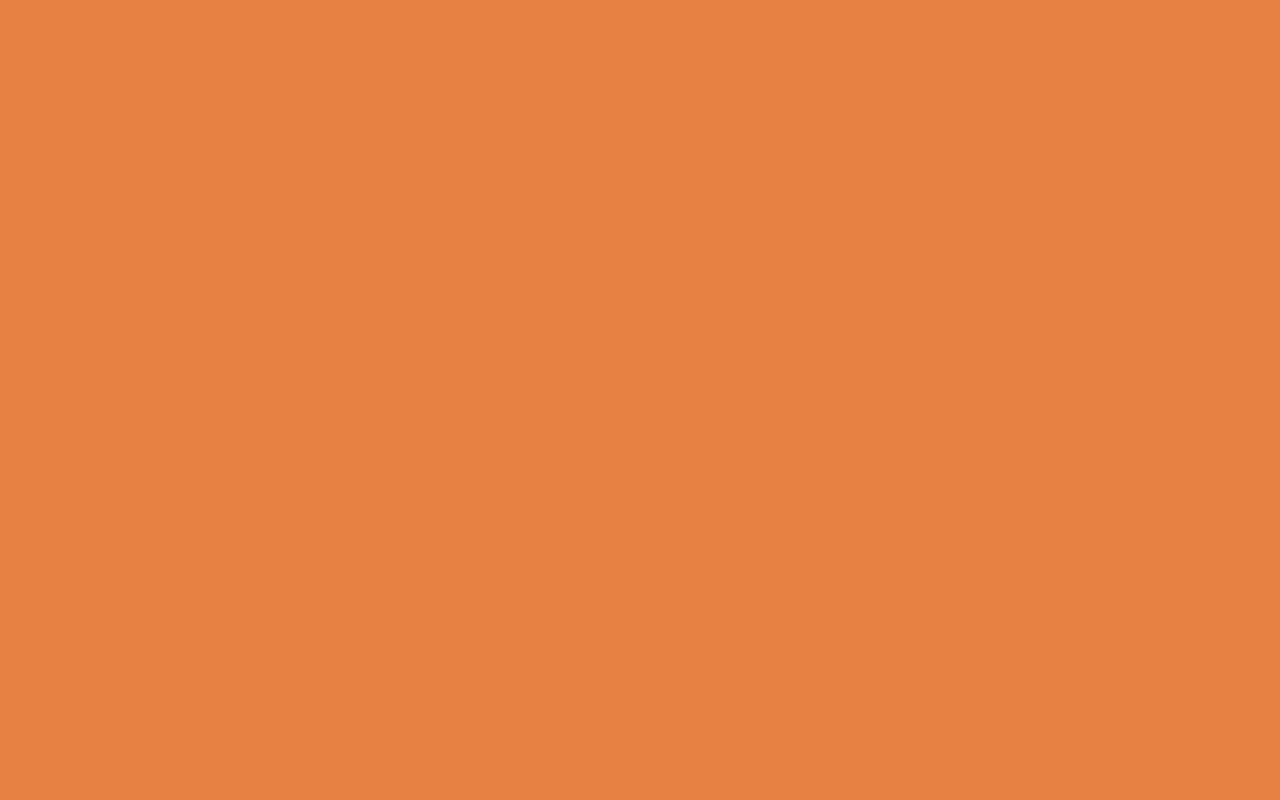
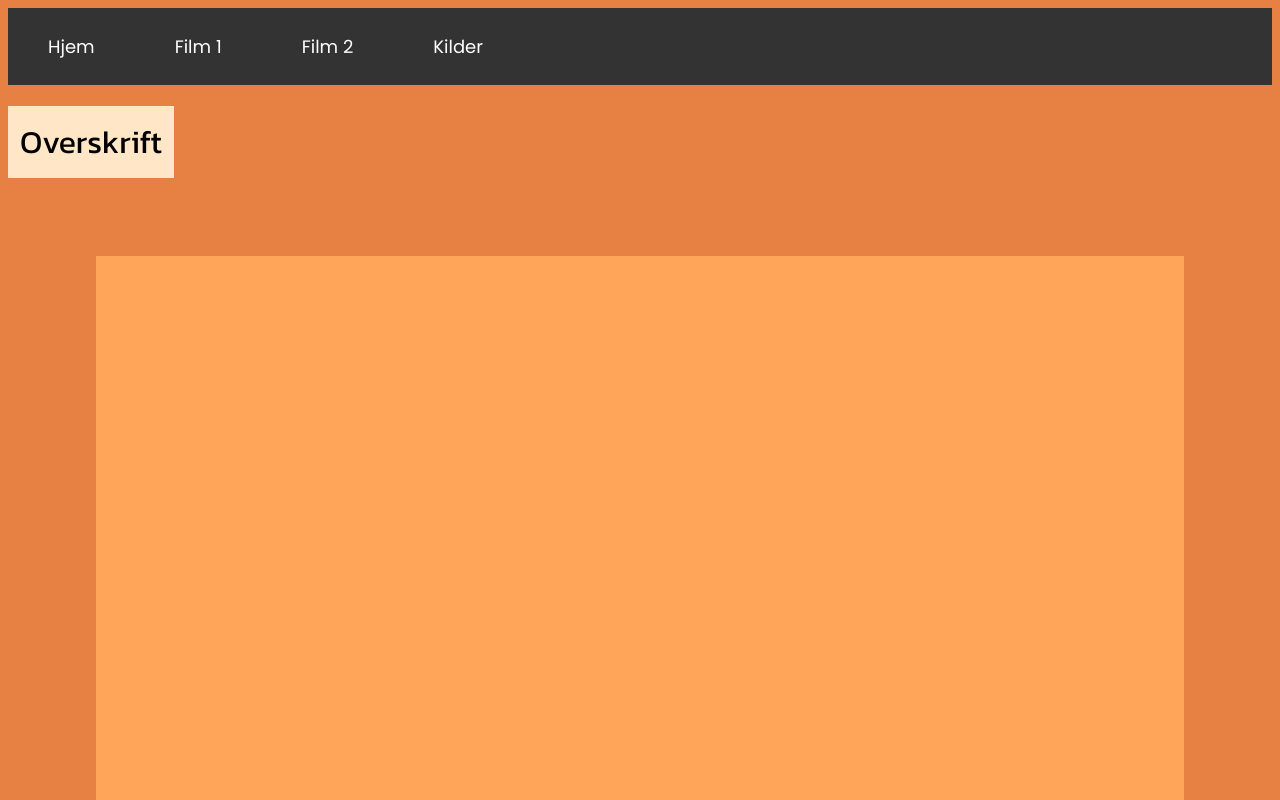
Before and after one commit to lahua007/Film-nettside, a plain HTML site: page index.html in a window 1280 px wide. Drawn offline with Linux system fonts and the light colour scheme.

Commit message:
Legge til overskrift

```diff
--- a/index.html
+++ b/index.html
@@ -6,7 +6,23 @@
       <meta name="viewport" content="width=device-width, initial-scale=1.0" />
       <title>Film nettside</title>
 
+      <link rel="preconnect" href="https://fonts.googleapis.com" />
+      <link rel="preconnect" href="https://fonts.gstatic.com" crossorigin />
+      <link
+         href="https://fonts.googleapis.com/css2?family=Kanit:wght@300;400;500;700&family=Poppins:wght@300;400;500;700&display=swap"
+         rel="stylesheet"
+      />
+
       <link rel="stylesheet" href="stylesheet.css" />
    </head>
-   <body></body>
+   <body>
+      <ul>
+         <li><a class="active" href="#hjem">Hjem</a></li>
+         <li><a href="#film1">Film 1</a></li>
+         <li><a href="#film2">Film 2</a></li>
+         <li><a href="#kilder">Kilder</a></li>
+      </ul>
+      <div class="bakgrunnsboks"></div>
+      <h1>Overskrift</h1>
+   </body>
 </html>
```
